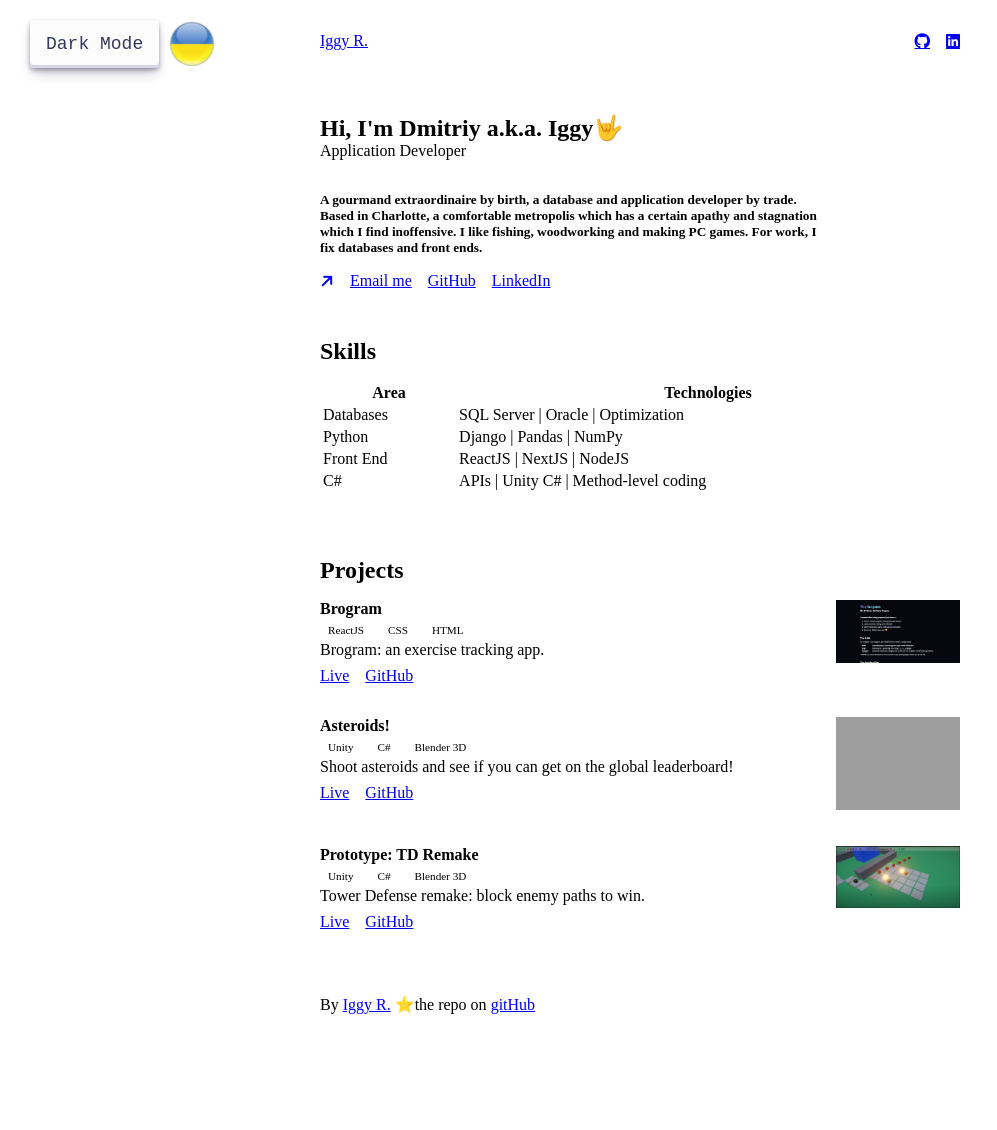
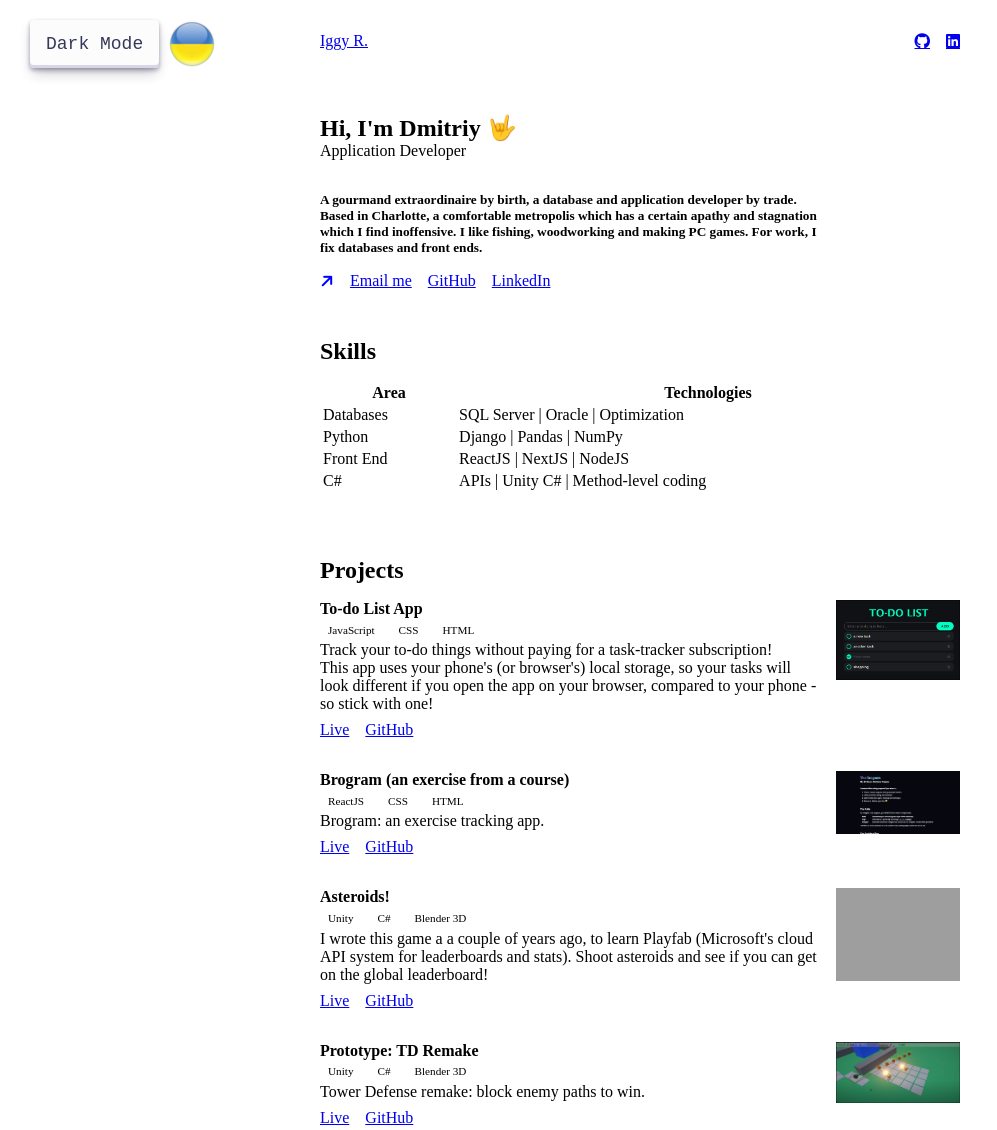
Before and after one commit to Dmitriy36/portfolio-page, a plain HTML site: page index.html in a window 1280 px wide. Shown: the top 1130 px of the page, without its empty margins (0-997 px from the left). Before the commit the page ends 1046 px from the top, so only its background shows below. Drawn offline with Linux system fonts and the light colour scheme; grey boxes are pictures that could not be loaded; a web font is replaced by a local one.

Commit message:
added todo list

```diff
--- a/index.html
+++ b/index.html
@@ -24,7 +24,7 @@
         <div class="top-part">
         <section>
             <div class="intro-header">
-                <h1>Hi, I'm Dmitriy a.k.a. Iggy🤟</h1>
+                <h1>Hi, I'm Dmitriy 🤟</h1>
                 <p>Application Developer</p>
             </div>
             <div>
@@ -90,10 +90,40 @@
         <h2>Projects</h2>
             <div class="cards-grid">
 
+                  <div class="project-card">
+                    <div>
+                        <p>
+                        <h4>To-do List App</h4>
+                        </p>
+                        <div class="tech-list">
+                            <div class="card-button-secondary">
+                                <p>JavaScript</p>
+                            </div>
+                            <div class="card-button-secondary">
+                                <p>CSS</p>
+                            </div>
+                            <div class="card-button-secondary">
+                                <p>HTML</p>
+                            </div>
+                        </div>
+                        <p class="desc">Track your to-do things without paying for a task-tracker subscription!</p>
+                            <p>This app uses your phone's (or browser's) local storage, so your tasks will look different if you open the app
+                            on your browser, compared to your phone - so stick with one!
+                        </p>
+                        <div class="project-links">
+                            <a target="_blank" href="https://dmitriy36.github.io/js-todo-app/">Live</a>
+                            <a target="_blank" href="https://github.com/Dmitriy36/js-todo-app">GitHub</a>
+                        </div>
+                    </div>
+                    <div class="img-div">
+                        <a target="_blank" href="https://dmitriy36.github.io/js-todo-app/"><img class="big-img" src="public/todoPic.png" alt="Brogram" /></a> <!-- from the public folder -->
+                    </div>
+                </div>
+
                 <div class="project-card">
                     <div>
                         <p>
-                        <h4>Brogram</h4>
+                        <h4>Brogram (an exercise from a course)</h4>
                         </p>
                         <div class="tech-list">
                             <div class="card-button-secondary">
@@ -134,7 +164,7 @@
                                 <p>Blender 3D</p>
                             </div>
                         </div>
-                        <p class="desc">Shoot asteroids and see if you can get on the global leaderboard!</p>
+                        <p class="desc">I wrote this game a a couple of years ago, to learn Playfab (Microsoft's cloud API system for leaderboards and stats). Shoot asteroids and see if you can get on the global leaderboard!</p>
                         <div class="project-links">
                             <a target="_blank" href="https://ignatius-reilly-studios.itch.io/asteroids">Live</a>
                             <a target="_blank" href="https://github.com/Dmitriy36/asteroids-finished">GitHub</a>
```
Also changed, not shown: public/todoPic.png (added).
